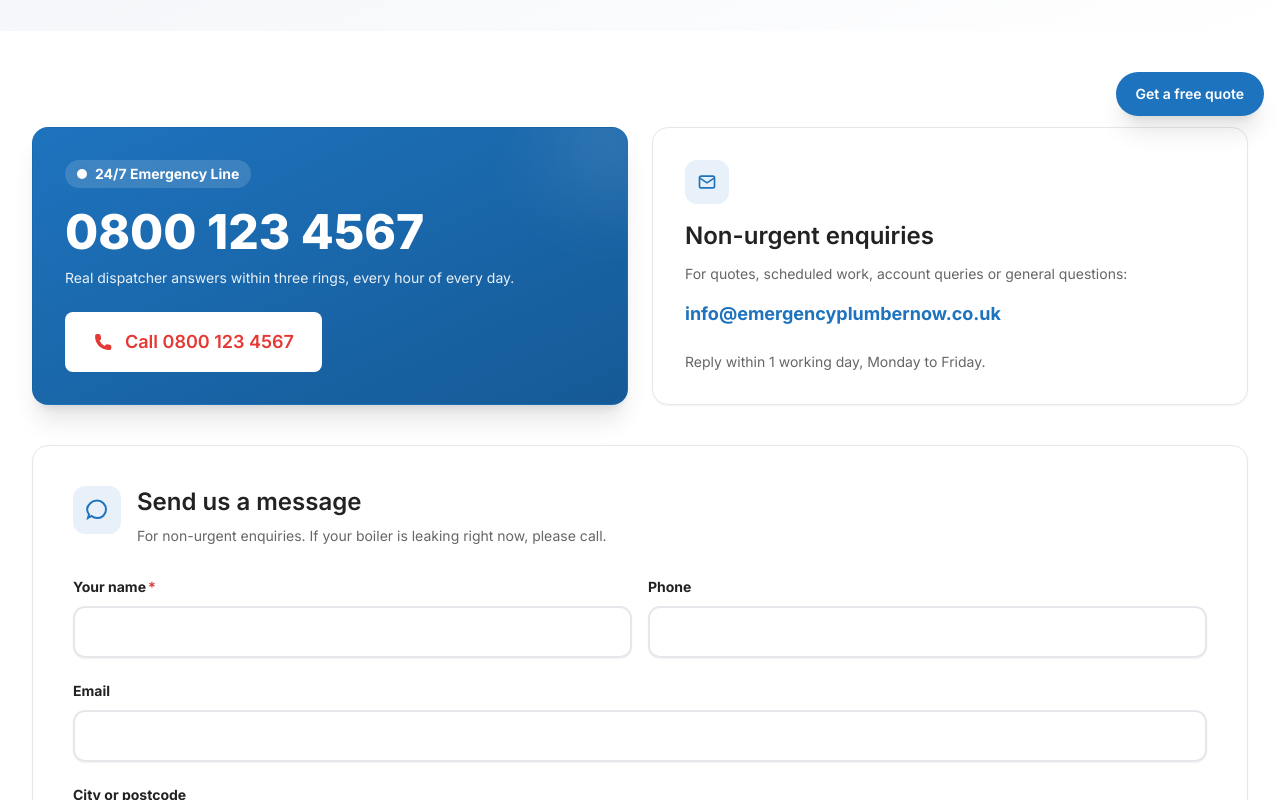
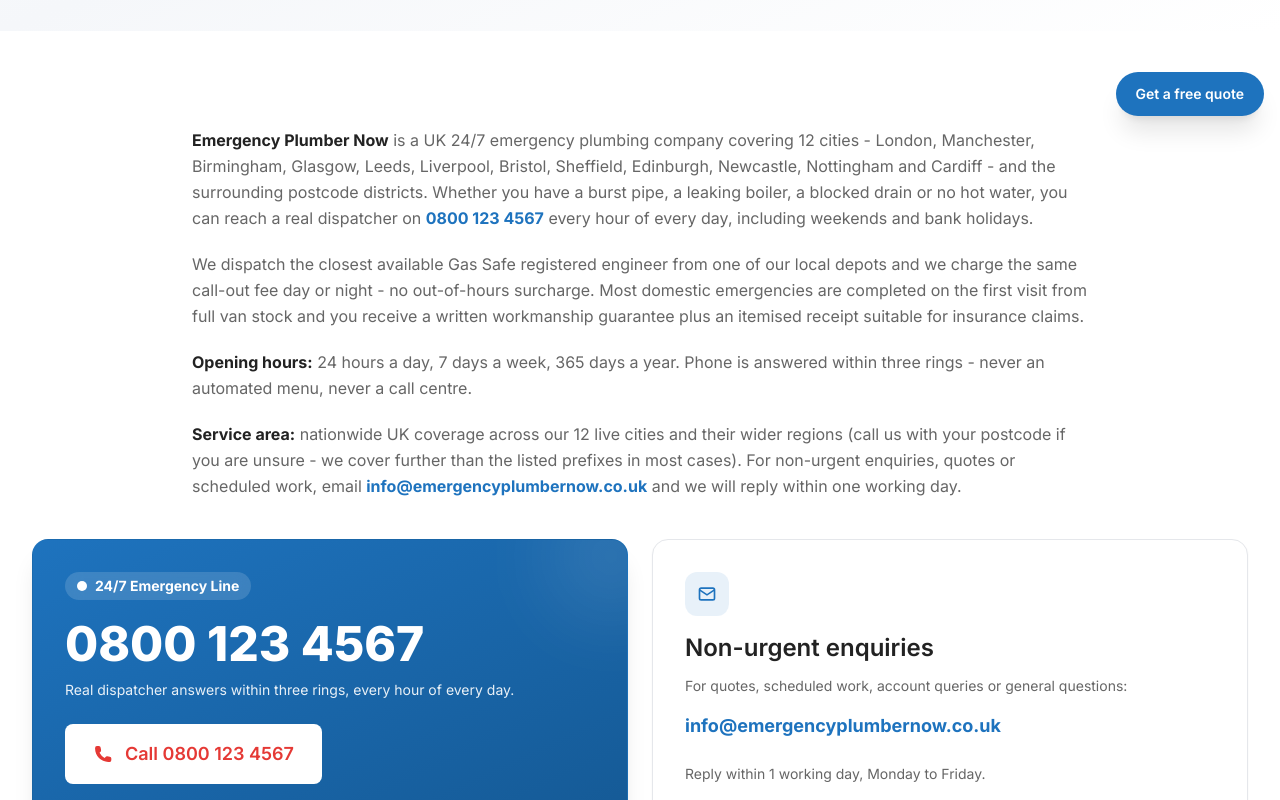
Before and after one commit to atifjan2019/Emergency-plumber, a Next.js app: page /contact in a window 1280 px wide. Shown: the part 660-1460 px from the top of the page. Built offline with nearby package versions, Linux system fonts and the light colour scheme; no server answers.

Commit message:
feat: enhance .gitignore, update page metadata, and improve sitemap structure

```diff
--- a/app/contact/page.tsx
+++ b/app/contact/page.tsx
@@ -94,6 +94,33 @@
 
       <section className="section">
         <div className="container-content">
+          <div className="mx-auto max-w-4xl mb-10 space-y-5 text-base leading-relaxed text-gray-soft">
+            <p>
+              <strong className="text-ink">{s.brand}</strong> is a UK 24/7 emergency plumbing company covering 12 cities -
+              London, Manchester, Birmingham, Glasgow, Leeds, Liverpool, Bristol, Sheffield, Edinburgh, Newcastle,
+              Nottingham and Cardiff - and the surrounding postcode districts. Whether you have a burst pipe, a leaking
+              boiler, a blocked drain or no hot water, you can reach a real dispatcher on{' '}
+              <a href={`tel:${s.phoneTel}`} className="font-bold text-primary hover:text-primary-dark">{s.phoneDisplay}</a>{' '}
+              every hour of every day, including weekends and bank holidays.
+            </p>
+            <p>
+              We dispatch the closest available Gas Safe registered engineer from one of our local depots and we charge
+              the same call-out fee day or night - no out-of-hours surcharge. Most domestic emergencies are completed
+              on the first visit from full van stock and you receive a written workmanship guarantee plus an itemised
+              receipt suitable for insurance claims.
+            </p>
+            <p>
+              <strong className="text-ink">Opening hours:</strong> 24 hours a day, 7 days a week, 365 days a year.
+              Phone is answered within three rings - never an automated menu, never a call centre.
+            </p>
+            <p>
+              <strong className="text-ink">Service area:</strong> nationwide UK coverage across our 12 live cities and
+              their wider regions ({s.address ? s.address + '. ' : ''}call us with your postcode if you are unsure -
+              we cover further than the listed prefixes in most cases). For non-urgent enquiries, quotes or scheduled
+              work, email <a href={`mailto:${s.email}`} className="font-bold text-primary hover:text-primary-dark">{s.email}</a> and
+              we will reply within one working day.
+            </p>
+          </div>
           <div className="grid gap-6 md:grid-cols-2">
             <div className="relative overflow-hidden rounded-2xl border border-primary/30 bg-gradient-to-br from-primary to-primary-dark p-8 text-white shadow-xl">
               <div className="absolute -top-12 -right-12 h-32 w-32 rounded-full bg-white/10 blur-2xl" aria-hidden />
--- a/app/emergency-plumber/[city]/page.tsx
+++ b/app/emergency-plumber/[city]/page.tsx
@@ -34,7 +34,7 @@
   if (!city) return {};
   const s = await getSettings();
   const url = `${SITE_URL}/emergency-plumber/${city.slug}`;
-  const title = `Emergency Plumber ${city.name} | 24/7 Call Out`;
+  const title = `Emergency Plumber in ${city.name} | Available 24/7 | ${BRAND}`;
   const description = `24/7 emergency plumber in ${city.name}. Response in ${city.responseTime}. Burst pipes, blocked drains, boiler repairs. Gas Safe. Call now.`;
   const image = ogImageFor(s.ogImageUrl, `Emergency plumber in ${city.name}`);
   return {
@@ -133,6 +133,32 @@
               citySlug={city.slug}
               cityName={city.name}
             />
+          </div>
+        </div>
+      </section>
+
+      {/* Why choose us in [City] */}
+      <section className="section">
+        <div className="container-content">
+          <span className="eyebrow">Why us</span>
+          <h2 className="mt-3">Why choose us in {city.name}</h2>
+          <p className="mt-3 max-w-3xl text-gray-soft">
+            Engineers based in and around {city.name} - {city.landmarks.slice(0, 3).join(', ')} - dispatched in around {city.responseTime} from your call. We cover {city.postcodes.length} {city.region} postcode districts ({city.postcodes.slice(0, 8).join(', ')}{city.postcodes.length > 8 ? ` and ${city.postcodes.length - 8} more` : ''}) with the same call-out fee day or night, weekends and bank holidays included. Local engineers know the {city.waterBoard} supply network, the {city.waterHardness}-water profile across {city.name}, and the property-stock quirks that drive most of our local call-outs.
+          </p>
+          <div className="mt-8 grid gap-4 sm:grid-cols-2 lg:grid-cols-3">
+            {[
+              { t: `${city.responseTime} response across ${city.name}`, d: `Average dispatch from your call to a Gas Safe engineer arriving on site in ${city.name}.` },
+              { t: `${city.postcodes.length} ${city.region} postcode districts covered`, d: `From ${city.postcodes[0]} through ${city.postcodes[city.postcodes.length - 1]} - call us with your postcode if you are unsure.` },
+              { t: `${city.callOutFee} call-out, ${city.hourlyRate}/hr in ${city.name}`, d: `Same rate at any hour. No surcharge for nights, weekends or bank holidays in ${city.name}.` },
+              { t: `Knows ${city.waterBoard} supply quirks`, d: `${city.waterBoard} delivers ${city.waterHardness} water across ${city.name} - we plan boiler and pipe repairs around it.` },
+              { t: `Familiar with ${city.name} property stock`, d: city.commonIssues[0] + '.' },
+              { t: 'In-house engineers, no subcontracting', d: `Directly employed Gas Safe team in ${city.name}, fully insured and uniformed.` },
+            ].map((b) => (
+              <div key={b.t} className="rounded-2xl border border-gray-line bg-white p-5">
+                <div className="font-bold text-ink">{b.t}</div>
+                <p className="mt-1.5 text-sm text-gray-soft leading-relaxed">{b.d}</p>
+              </div>
+            ))}
           </div>
         </div>
       </section>
--- a/app/layout.tsx
+++ b/app/layout.tsx
@@ -25,7 +25,7 @@
   const s = await getSettings();
 
   const defaultTitle =
-    s.metaTitleDefault || `24/7 Emergency Plumber UK | ${s.brand}`;
+    s.metaTitleDefault || `${s.brand} | 24/7 Emergency Plumbers UK`;
   const description =
     s.metaDescriptionDefault ||
     `24/7 emergency plumbers across 12 UK cities. Burst pipes, blocked drains, leaks & boiler repairs. Gas Safe registered. Transparent quotes. Call now.`;
--- a/app/page.tsx
+++ b/app/page.tsx
@@ -47,7 +47,7 @@
 
 export const revalidate = 3600;
 
-const HOME_TITLE = `24/7 Emergency Plumber UK | ${BRAND}`;
+const HOME_TITLE = `${BRAND} | 24/7 Emergency Plumbers UK`;
 const HOME_DESCRIPTION = `24/7 emergency plumbers across 12 UK cities. Burst pipes, blocked drains, leaks & boiler repairs. Gas Safe registered. Transparent quotes. Call now.`;
 
 export const metadata: Metadata = {
--- a/app/sitemap.ts
+++ b/app/sitemap.ts
@@ -3,33 +3,27 @@
 import { services } from '@/data/services';
 import { SITE_URL } from '@/lib/constants';
 
-const HOME_LASTMOD = new Date('2026-04-30T00:00:00Z');
-const SERVICES_LASTMOD = new Date('2026-04-15T00:00:00Z');
-const AREAS_LASTMOD = new Date('2026-04-15T00:00:00Z');
-const CITY_LASTMOD = new Date('2026-04-25T00:00:00Z');
-const SERVICE_DETAIL_LASTMOD = new Date('2026-04-10T00:00:00Z');
-const ABOUT_LASTMOD = new Date('2026-03-01T00:00:00Z');
-const CONTACT_LASTMOD = new Date('2026-03-15T00:00:00Z');
+export default function sitemap(): MetadataRoute.Sitemap {
+  const lastModified = new Date();
 
-export default function sitemap(): MetadataRoute.Sitemap {
   const staticPages: MetadataRoute.Sitemap = [
-    { url: `${SITE_URL}/`, lastModified: HOME_LASTMOD, changeFrequency: 'weekly', priority: 1 },
-    { url: `${SITE_URL}/services`, lastModified: SERVICES_LASTMOD, changeFrequency: 'monthly', priority: 0.8 },
-    { url: `${SITE_URL}/areas`, lastModified: AREAS_LASTMOD, changeFrequency: 'monthly', priority: 0.8 },
-    { url: `${SITE_URL}/about`, lastModified: ABOUT_LASTMOD, changeFrequency: 'yearly', priority: 0.4 },
-    { url: `${SITE_URL}/contact`, lastModified: CONTACT_LASTMOD, changeFrequency: 'yearly', priority: 0.5 },
+    { url: `${SITE_URL}/`, lastModified, changeFrequency: 'monthly', priority: 1 },
+    { url: `${SITE_URL}/services`, lastModified, changeFrequency: 'monthly', priority: 0.8 },
+    { url: `${SITE_URL}/areas`, lastModified, changeFrequency: 'monthly', priority: 0.8 },
+    { url: `${SITE_URL}/about`, lastModified, changeFrequency: 'monthly', priority: 0.5 },
+    { url: `${SITE_URL}/contact`, lastModified, changeFrequency: 'monthly', priority: 0.6 },
   ];
 
   const cityPages: MetadataRoute.Sitemap = cities.map((c) => ({
     url: `${SITE_URL}/emergency-plumber/${c.slug}`,
-    lastModified: CITY_LASTMOD,
-    changeFrequency: 'weekly',
-    priority: 0.9,
+    lastModified,
+    changeFrequency: 'monthly',
+    priority: 0.8,
   }));
 
   const servicePages: MetadataRoute.Sitemap = services.map((s) => ({
     url: `${SITE_URL}/services/${s.slug}`,
-    lastModified: SERVICE_DETAIL_LASTMOD,
+    lastModified,
     changeFrequency: 'monthly',
     priority: 0.8,
   }));
--- a/lib/schema.ts
+++ b/lib/schema.ts
@@ -78,7 +78,15 @@
     parentOrganization: { '@id': `${SITE_URL}/#organization` },
     priceRange: '££',
     openingHours: 'Mo-Su 00:00-23:59',
-    areaServed: { '@type': 'City', name: city.name },
+    areaServed: [
+      { '@type': 'City', name: city.name },
+      ...city.postcodes.map((p) => ({ '@type': 'PostalCodeSpecification', postalCode: p, addressCountry: 'GB' })),
+    ],
+    serviceArea: {
+      '@type': 'GeoCircle',
+      geoMidpoint: { '@type': 'GeoCoordinates', latitude: city.geo.lat, longitude: city.geo.lng },
+      geoRadius: '20000',
+    },
     geo: { '@type': 'GeoCoordinates', latitude: city.geo.lat, longitude: city.geo.lng },
     address: { '@type': 'PostalAddress', addressLocality: city.name, addressRegion: city.region, addressCountry: 'GB' },
     hasMap: `https://www.google.com/maps/search/?api=1&query=emergency+plumber+${encodeURIComponent(city.name)}`,
--- a/next.config.mjs
+++ b/next.config.mjs
@@ -7,6 +7,19 @@
     serverActions: {
       bodySizeLimit: '20mb',
     },
+  },
+  async redirects() {
+    return [
+      // Force www host. Next.js receives the request after the host hits this app,
+      // so this catches any request that arrives with a non-www Host header.
+      // Edge / DNS / hosting layer should also enforce HTTPS at the network level.
+      {
+        source: '/:path*',
+        has: [{ type: 'host', value: 'emergencyplumbernow.co.uk' }],
+        destination: 'https://www.emergencyplumbernow.co.uk/:path*',
+        permanent: true,
+      },
+    ];
   },
   images: {
     formats: ['image/avif', 'image/webp'],
```
Also changed, not shown: public/robots.txt, 1 other file (tests, documents, lock files or other folders).
